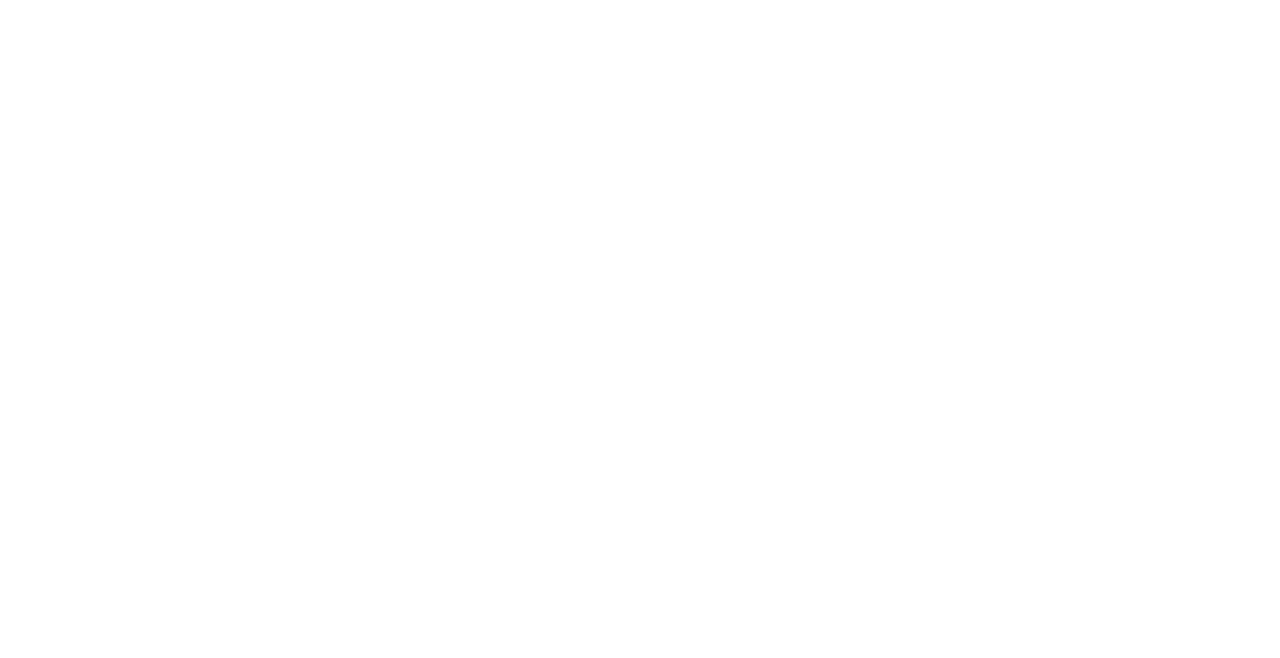
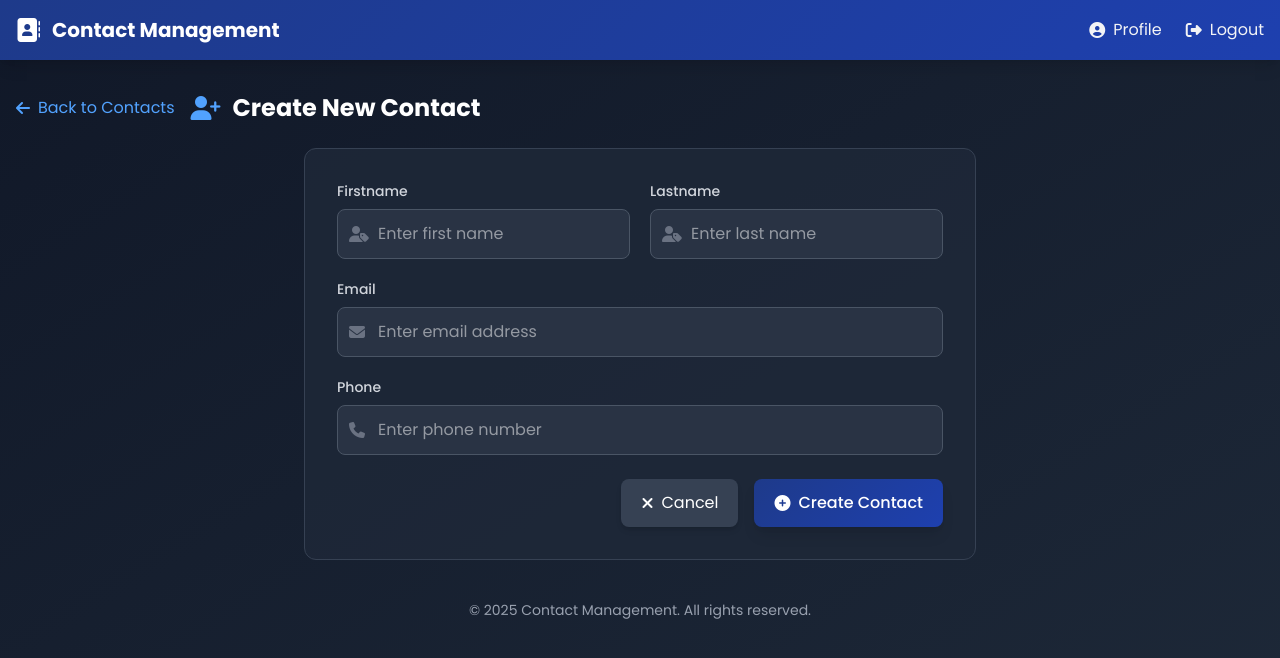
Before and after one commit to aliffirmansyah14/vuejs-contact-management, a Vue app: page /dashboard/contacts/create in a window 1280 px wide. Before the commit this address had no page. Shown: the top 658 px of the page. Built offline with nearby package versions, Linux system fonts and the light colour scheme.

Commit message:
add: ui create contact

```diff
--- /dev/null
+++ b/src/components/Contact/ContactCreate.vue
@@ -0,0 +1,120 @@
+<script setup>
+import { RouterLink } from "vue-router";
+import Card from "../ui/Card.vue";
+import Input from "../ui/Input.vue";
+import Label from "../ui/Label.vue";
+</script>
+
+<template>
+	<div class="flex items-center mb-6">
+		<RouterLink
+			to="/dashboard/contacts"
+			class="text-blue-400 hover:text-blue-300 mr-4 flex items-center transition-colors duration-200"
+		>
+			<i class="fas fa-arrow-left mr-2"></i> Back to Contacts
+		</RouterLink>
+		<h1 class="text-2xl font-bold text-white flex items-center">
+			<i class="fas fa-user-plus text-blue-400 mr-3"></i> Create New Contact
+		</h1>
+	</div>
+
+	<Card
+		class="bg-gray-800 bg-opacity-80 rounded-xl shadow-custom border border-gray-700 overflow-hidden max-w-2xl mx-auto animate-fade-in"
+	>
+		<div class="p-8">
+			<form>
+				<div class="grid grid-cols-1 md:grid-cols-2 gap-5 mb-5">
+					<div>
+						<Label for="first_name" label-name="Firstname" />
+						<div class="relative">
+							<div
+								class="absolute inset-y-0 left-0 pl-3 flex items-center pointer-events-none"
+							>
+								<i class="fas fa-user-tag text-gray-500"></i>
+							</div>
+							<Input
+								type="text"
+								id="first_name"
+								name="first_name"
+								class-name="bg-gray-700/50"
+								placeholder="Enter first name"
+								required
+							/>
+						</div>
+					</div>
+					<div>
+						<Label for="last_name" label-name="Lastname" />
+						<div class="relative">
+							<div
+								class="absolute inset-y-0 left-0 pl-3 flex items-center pointer-events-none"
+							>
+								<i class="fas fa-user-tag text-gray-500"></i>
+							</div>
+							<Input
+								type="text"
+								id="last_name"
+								name="last_name"
+								class-name="bg-gray-700/50"
+								placeholder="Enter last name"
+								required
+							/>
+						</div>
+					</div>
+				</div>
+
+				<div class="mb-5">
+					<Label for="email" label-name="Email" />
+					<div class="relative">
+						<div
+							class="absolute inset-y-0 left-0 pl-3 flex items-center pointer-events-none"
+						>
+							<i class="fas fa-envelope text-gray-500"></i>
+						</div>
+						<Input
+							type="email"
+							id="email"
+							name="email"
+							class-name="bg-gray-700/50"
+							placeholder="Enter email address"
+							required
+						/>
+					</div>
+				</div>
+
+				<div class="mb-6">
+					<Label for="phone" label-name="Phone" />
+					<div class="relative">
+						<div
+							class="absolute inset-y-0 left-0 pl-3 flex items-center pointer-events-none"
+						>
+							<i class="fas fa-phone text-gray-500"></i>
+						</div>
+						<Input
+							type="tel"
+							id="phone"
+							name="phone"
+							class-name="bg-gray-700/50"
+							placeholder="Enter phone number"
+							required
+						/>
+					</div>
+				</div>
+
+				<div class="flex justify-end space-x-4">
+					<RouterLink
+						to="/dashboard/contacts"
+						class="px-5 py-3 bg-gray-700 text-white rounded-lg hover:bg-gray-600 focus:outline-none focus:ring-2 focus:ring-gray-500 focus:ring-offset-2 focus:ring-offset-gray-800 transition-all duration-200 flex items-center shadow-md"
+					>
+						<i class="fas fa-times mr-2"></i> Cancel
+					</RouterLink>
+					<button
+						type="submit"
+						class="px-5 py-3 bg-gradient text-white rounded-lg hover:opacity-90 focus:outline-none focus:ring-2 focus:ring-blue-500 focus:ring-offset-2 focus:ring-offset-gray-800 transition-all duration-200 font-medium shadow-lg transform hover:-translate-y-0.5 flex items-center"
+					>
+						<i class="fas fa-plus-circle mr-2"></i> Create Contact
+					</button>
+				</div>
+			</form>
+		</div>
+	</Card>
+</template>
--- a/src/main.js
+++ b/src/main.js
@@ -9,6 +9,7 @@
 import ContactList from "./components/Contact/ContactList.vue";
 import UserProfile from "./components/User/UserProfile.vue";
 import UserLogout from "./components/User/UserLogout.vue";
+import ContactCreate from "./components/Contact/ContactCreate.vue";
 
 const routes = [
 	{
@@ -33,6 +34,10 @@
 				component: ContactList,
 			},
 			{
+				path: "contacts/create",
+				component: ContactCreate,
+			},
+			{
 				path: "users/profile",
 				component: UserProfile,
 			},
```
